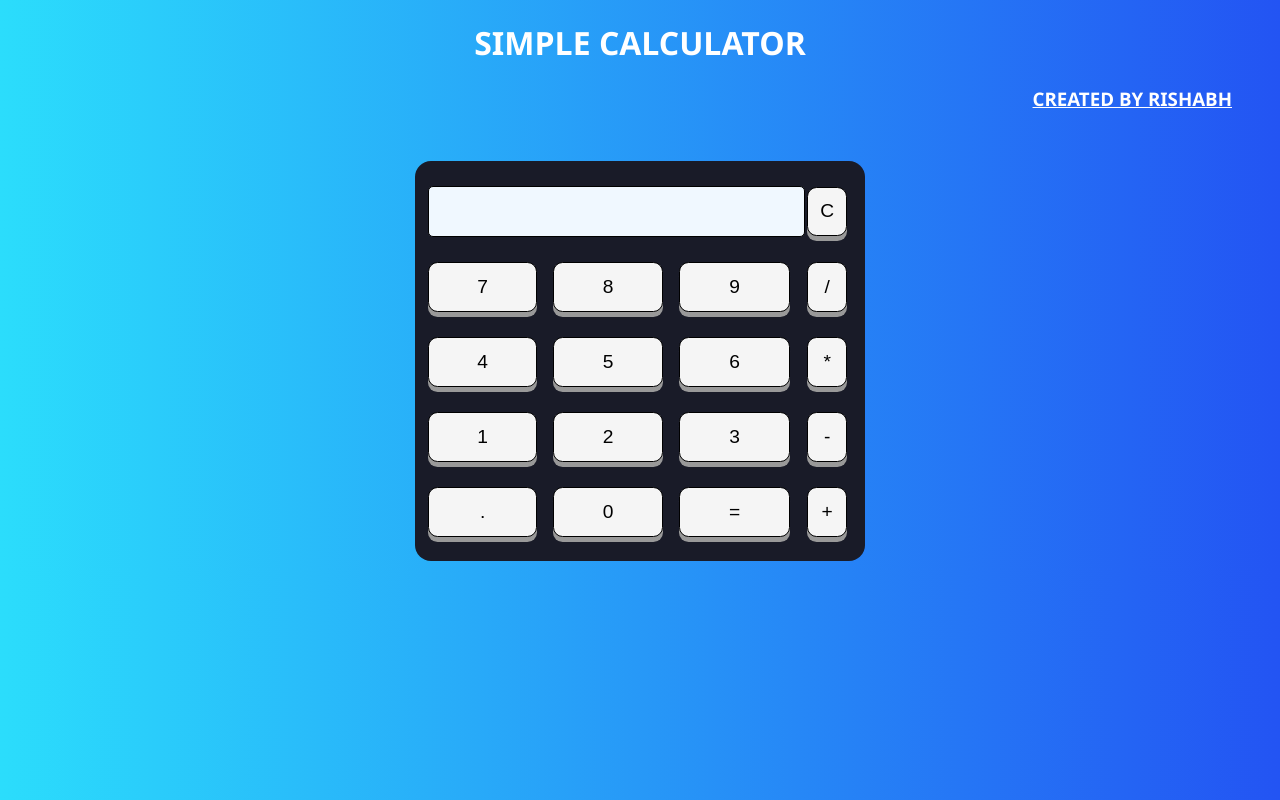
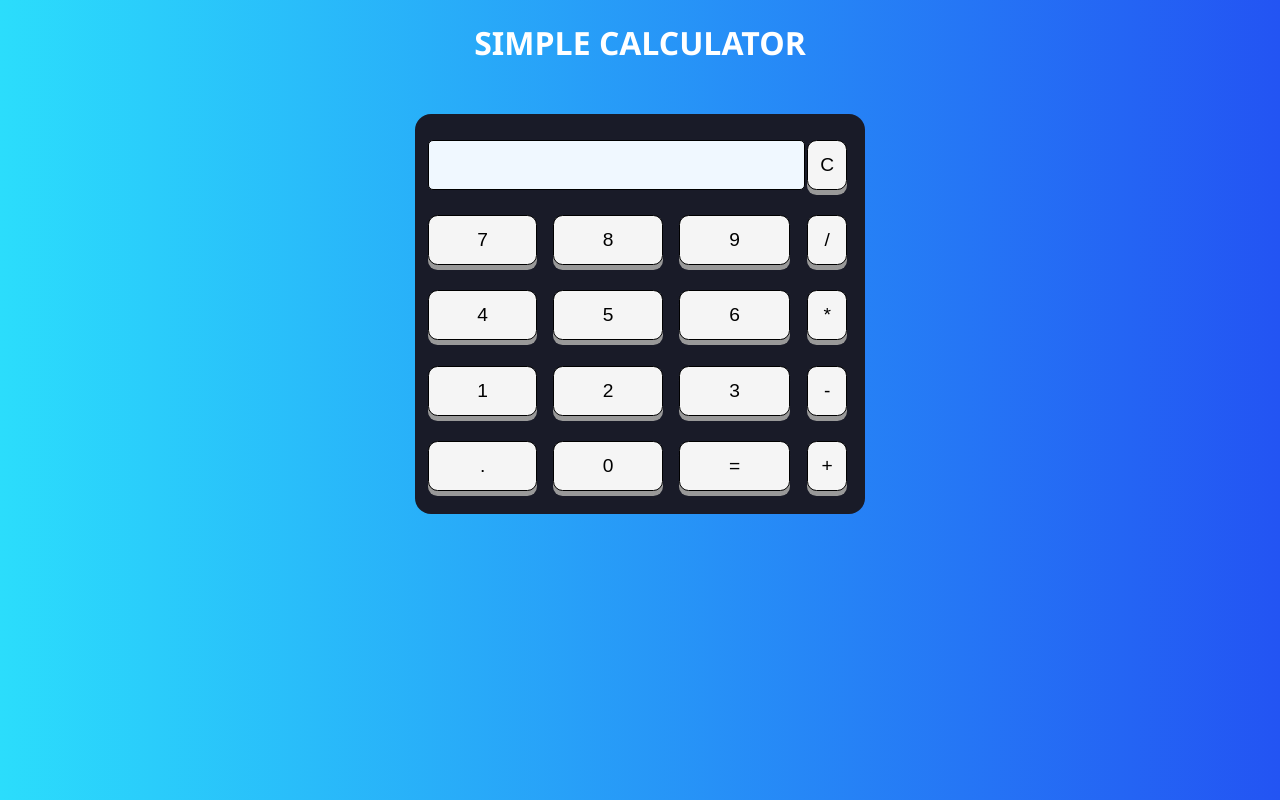
Before and after one commit to Rishabhsati/calculator, a plain HTML site: page index.html in a window 1280 px wide. Drawn offline with Linux system fonts and the light colour scheme.

Commit message:
Update index.html

```diff
--- a/index.html
+++ b/index.html
@@ -12,7 +12,6 @@
 <body>
     <header>
         <h1>Simple Calculator</h1>
-        <h3>created by Rishabh</h3>
     </header>
 
     <table class="calculator">
```
